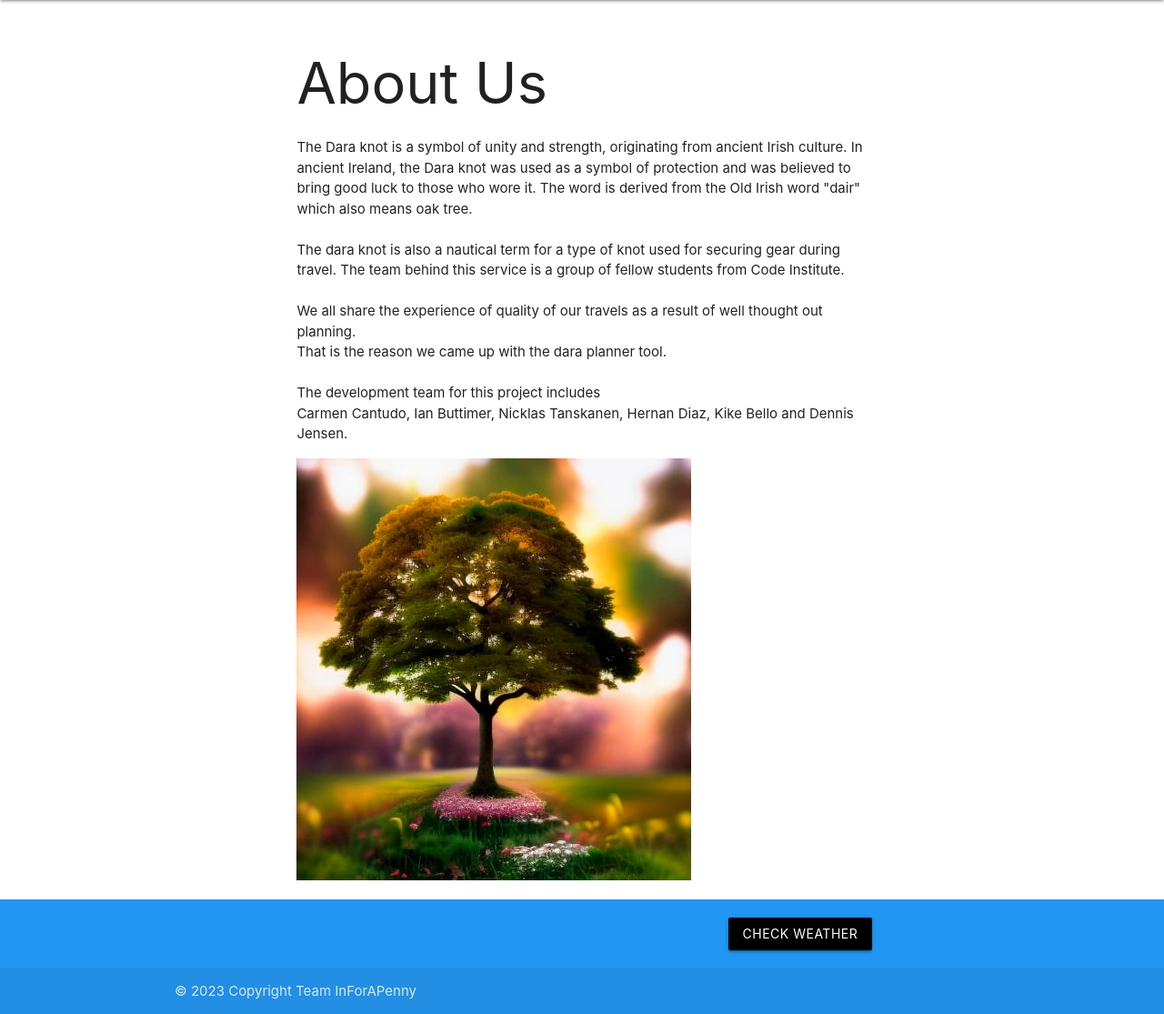
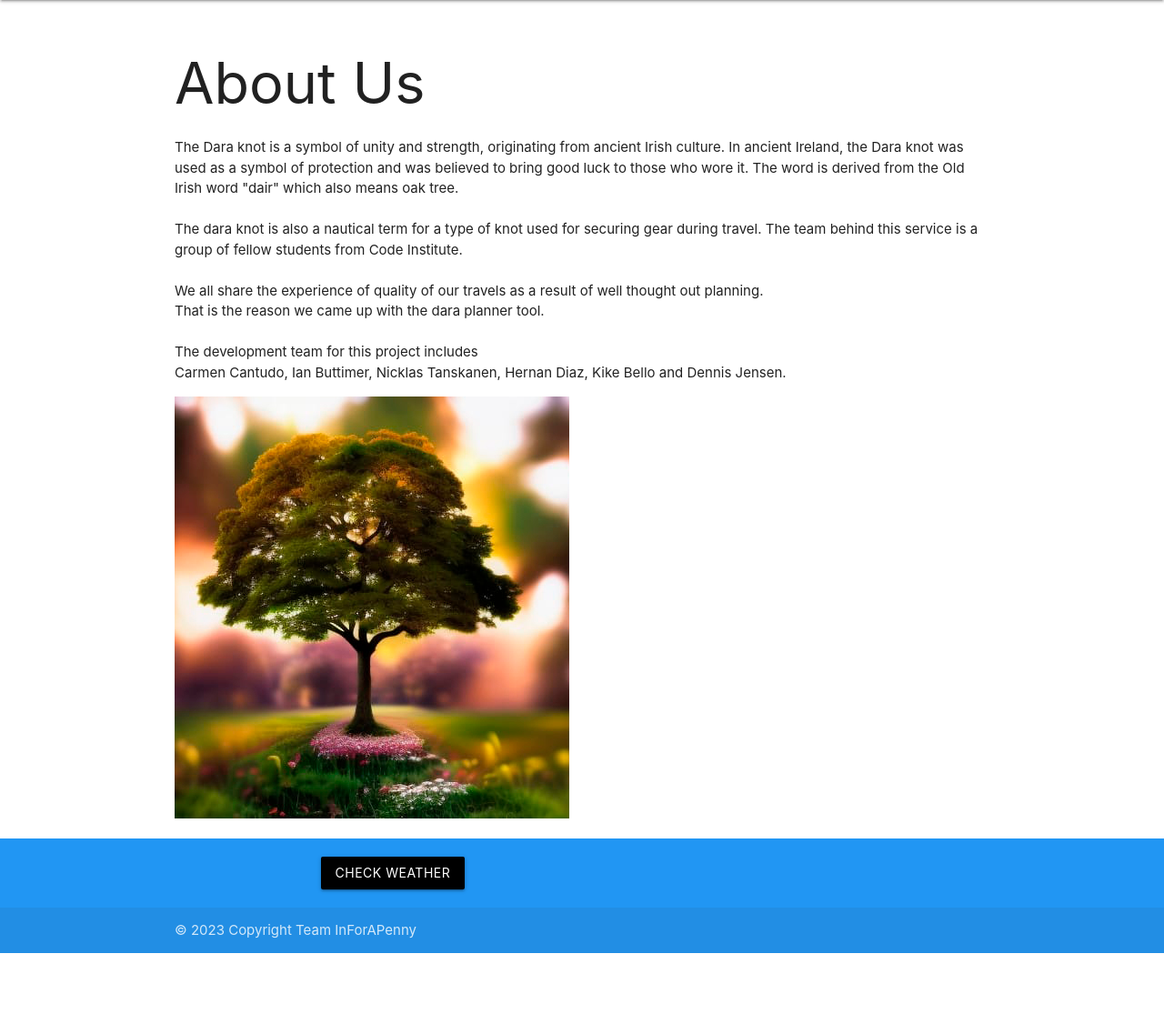
Before and after one commit to ibuttimer/in-for-a-penny, a Django app: page /about/ in a window 1280 px wide. Shown: the part 127-1242 px from the top of the page at 91% size. After the commit the page ends 1175 px from the top, so only its background shows below. Run offline with Django 4.2, Linux system fonts and the light colour scheme; some libraries are stand-ins or nearby versions.

Commit message:
Fix landing image position #84

```diff
--- a/static/css/styles.css
+++ b/static/css/styles.css
@@ -1,4 +1,9 @@
-.front_pic
-{
-margin-top: 200px;
+body {
+    min-height: 100vh;
+    position: relative;
 }
+
+footer {
+    position: absolute;
+    width: 100%;
+}
--- a/templates/base.html
+++ b/templates/base.html
@@ -9,6 +9,7 @@
   <meta charset="UTF-8">
   <meta http-equiv="X-UA-Compatible" content="IE=edge">
   <meta name="viewport" content="width=device-width, initial-scale=1.0">
+  <link rel="stylesheet" href="{% static 'css/styles.css' %}">
   <!--Import materialize.css-->
   <link type="text/css" rel="stylesheet" href="{% static 'css/materialize.min.css' %}" media="screen,projection" />
 
@@ -34,7 +35,7 @@
 <body>
 
   {% include 'nav.html' %}
-      <div class="container">
+  <div class="">
     {% block content %}
     {# content goes here #}
     {% endblock content %}
--- a/templates/footer.html
+++ b/templates/footer.html
@@ -3,10 +3,6 @@
 <footer class="page-footer blue">
     <div class="container">
         <div class="row">
-        <div class="col l6 s12">
-<!--          <h5 class="white-text">Footer Content</h5>-->
-<!--          <p class="grey-text text-lighten-4">You can use rows and columns here to organize your footer content.</p>-->
-        </div>
             <div class="col l4 offset-l2 s12">
                 <a href="{% url 'base:weather' %}" class="btn black">Check Weather</a>
             </div>
```
Also changed, not shown: templates/base/landing.html (+10 -11 lines). Lines whose indentation alone changed are shown as unchanged.
